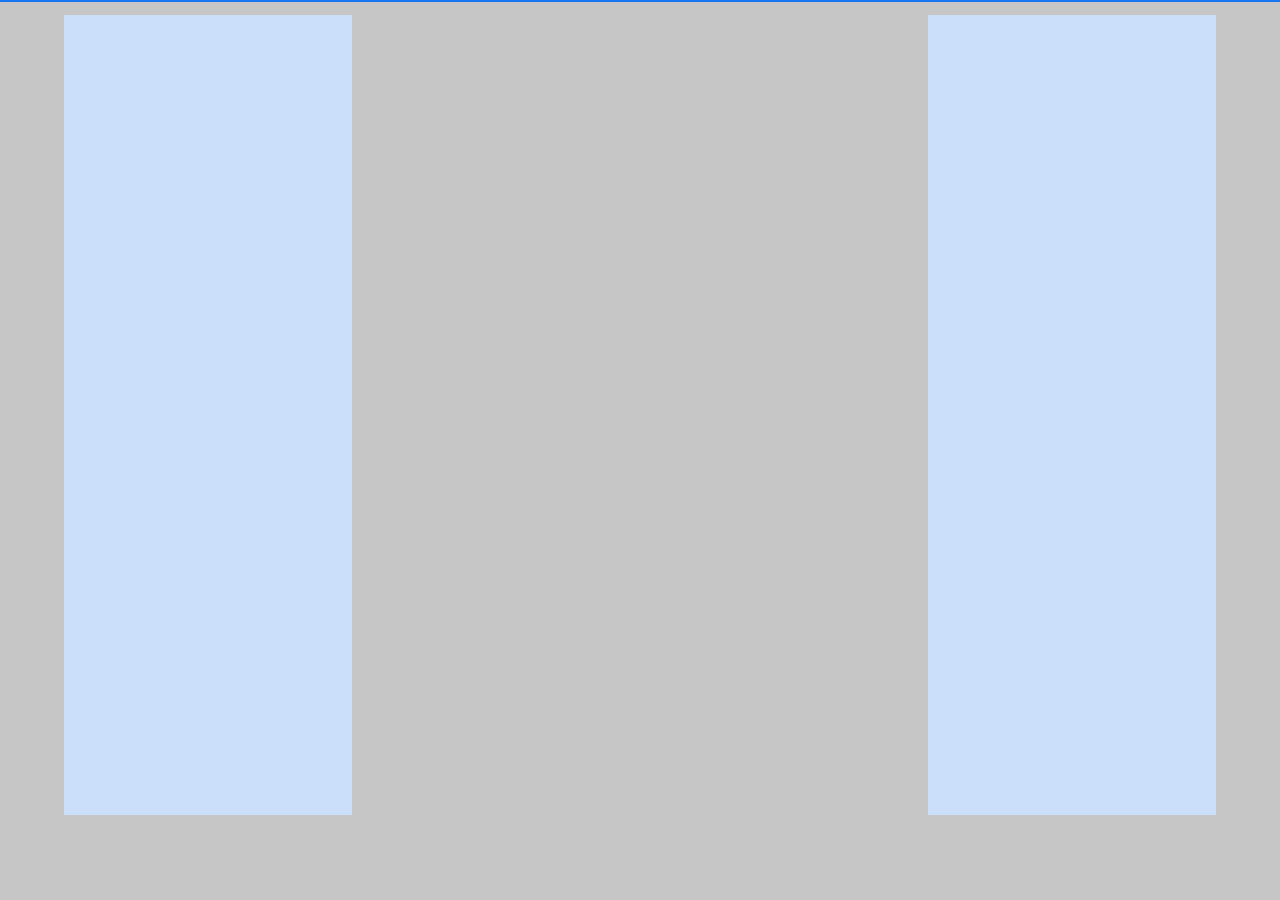
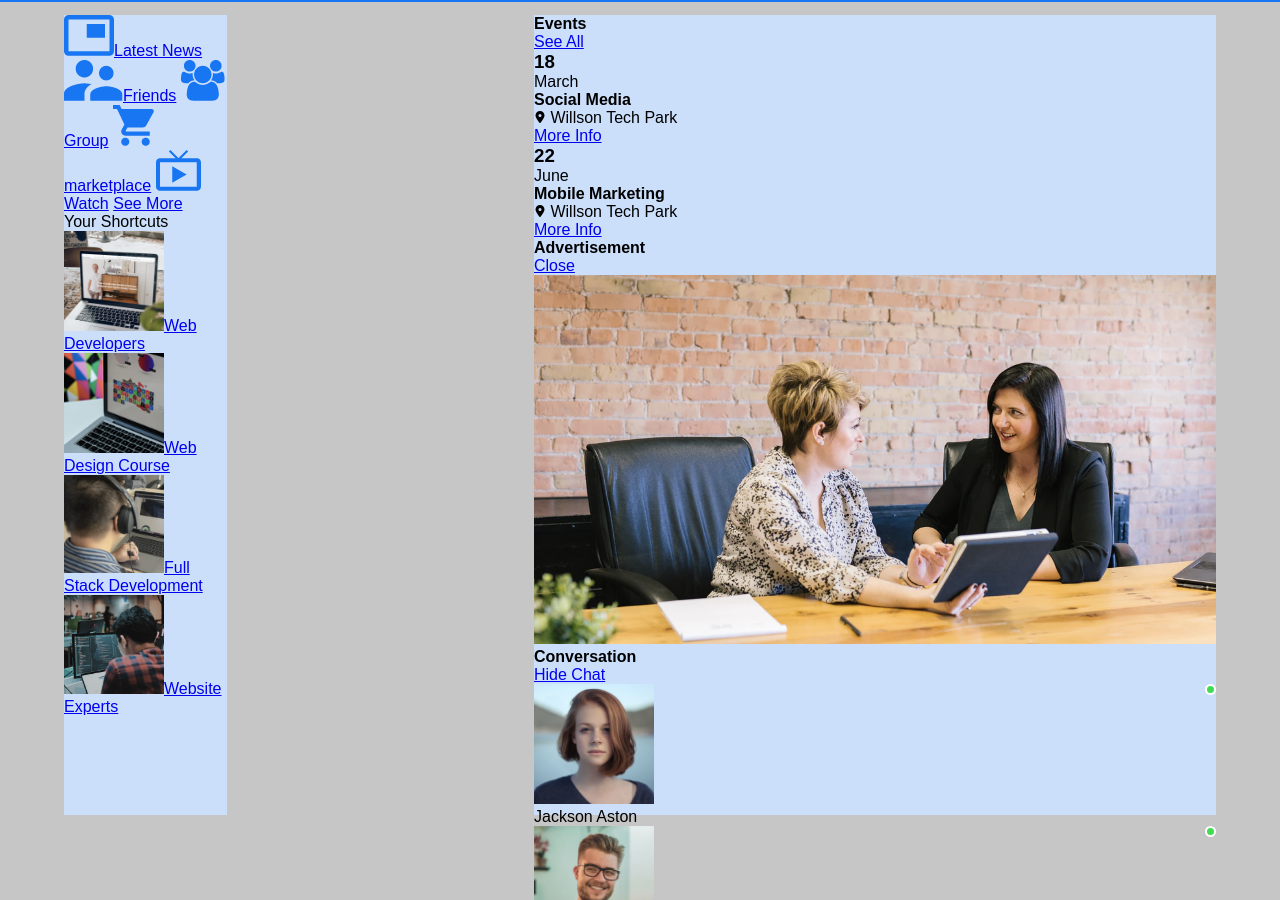
Before and after one commit to GowravSai26/Frontend_Projects, a plain HTML site: page socialbook_img/index.html in a window 1280 px wide. Shown: the part 52-952 px from the top of the page. Before the commit the page ends 880 px from the top, so only its background shows below. Drawn offline with Linux system fonts and the light colour scheme.

Commit message:
Update index.html

```diff
--- a/socialbook_img/index.html
+++ b/socialbook_img/index.html
@@ -1,25 +1,29 @@
 <!DOCTYPE html>
 <html lang="en">
+
 <head>
    <meta charset="UTF-8">
    <meta name="viewport" content="width=device-width, initial-scale=1.0">
    <title>Social Book</title>
-    <link rel = "stylesheet" href="style.css">
+   <link rel="stylesheet" href="style.css">
+   <script src="https://kit.fontawesome.com/c4254e24a8.js" crossorigin="anonymous"></script>
 </head>
+
 <body>
+   <div class="master-container">
       <nav>
          <div class="nav-left">
-            <img src = "images/logo.png" class="logo">
+            <img src="images/logo.png" class="logo">
             <ul>
-                <li><img src = "images/notification.png"></li>
-                <li><img src = "images/inbox.png"></li>
-                <li><img src = "images/video.png"></li>
+               <li><img src="images/notification.png"></li>
+               <li><img src="images/inbox.png"></li>
+               <li><img src="images/video.png"></li>
             </ul>
          </div>
          <div class="nav-right">
             <div class="search-box">
                <img src="images/search.png">
-            <input type="text" placeholder ="Search">
+               <input type="text" placeholder="Search">
             </div>
             <div class="nav-user-icon online">
                <img src="images/profile.png">
@@ -29,10 +33,110 @@
       </nav>
 
       <div class="container">
-      <div class="left-sidebar"></div>
-      <div class="main-content"></div>
-      <div class="right-sidebar"></div>
+         <!---------left-sidebar-------- -->
+         <div class="left-sidebar">
+            <div class="imp-links">
+               <a href="#"><img class="imp-links-img" src="images/news.png">Latest News</a>
+               <a href="#"><img class="imp-links-img" src="images/friends.png">Friends</a>
+               <a href="#"><img class="imp-links-img" src="images/group.png">Group</a>
+               <a href="#"><img class="imp-links-img" src="images/marketplace.png">marketplace</a>
+               <a href="#"><img class="imp-links-img" src="images/watch.png">Watch</a>
+               <a href="#">See More</a>
+            </div>
+            <div class="shortcut-links">
+               <p>Your Shortcuts</p>
+               <a href="#"><img src="images/shortcut-1.png">Web Developers</a>
+               <a href="#"><img src="images/shortcut-2.png">Web Design Course</a>
+               <a href="#"><img src="images/shortcut-3.png">Full Stack Development</a>
+               <a href="#"><img src="images/shortcut-4.png">Website Experts</a>
+            </div>
          </div>
 
+         <!---------main-content-------- -->
+         <div class="main-content">
+         </div>
+         <!---------right-sidebar-------- -->
+         <div class="right-sidebar">
+            <div class="sidebar-title">
+               <h4>Events</h4>
+               <a href="#">See All</a>
+            </div>
+
+            <div class="event">
+               <div class="left-event">
+                  <h3>18</h3>
+                  <span>March</span>
+               </div>
+               <div class="right-event">
+                  <h4>Social Media</h4>
+                  <p>
+                     <svg xmlns="http://www.w3.org/2000/svg" viewBox="0 0 384 512" width="12px" height="12px">
+                        <path
+                           d="M215.7 499.2C267 435 384 279.4 384 192C384 86 298 0 192 0S0 86 0 192c0 87.4 117 243 168.3 307.2c12.3 15.3 35.1 15.3 47.4 0zM192 128a64 64 0 1 1 0 128 64 64 0 1 1 0-128z" />
+                     </svg>
+                     Willson Tech Park
+                  </p>
+                  <a href="#">More Info</a>
+               </div>
+            </div>
+
+            <div class="event">
+               <div class="left-event">
+                  <h3>22</h3>
+                  <span>June</span>
+               </div>
+               <div class="right-event">
+                  <h4>Mobile Marketing</h4>
+                  <p>
+                     <svg xmlns="http://www.w3.org/2000/svg" viewBox="0 0 384 512" width="12px" height="12px">
+                        <path
+                           d="M215.7 499.2C267 435 384 279.4 384 192C384 86 298 0 192 0S0 86 0 192c0 87.4 117 243 168.3 307.2c12.3 15.3 35.1 15.3 47.4 0zM192 128a64 64 0 1 1 0 128 64 64 0 1 1 0-128z" />
+                     </svg>
+                     Willson Tech Park
+                  </p>
+                  <a href="#">More Info</a>
+               </div>
+            </div>
+
+            <div class="sidebar-title">
+               <h4>Advertisement</h4>
+               <a href="#">Close</a>
+            </div>
+            <img src="images/advertisement.png" class="sidebar-ads">
+
+            <div class="sidebar-title">
+               <h4>Conversation</h4>
+               <a href="#">Hide Chat</a>
+            </div>
+
+            <!-- wrapper div -->
+            <div>
+               <div class="online-list">
+                  <div class="online">
+                     <img src="images/member-1.png">
+                  </div>
+                  <p>Jackson Aston</p>
+               </div>
+
+               <div class="online-list"></div>
+               <div class="online">
+                  <img src="images/member-2.png">
+               </div>
+               <p>Alison Mina</p>
+
+               <div class="online-list"></div>
+               <div class="online">
+                  <img src="images/member-3.png">
+               </div>
+               <p>Samona Rose</p>
+            </div>
+         </div>
+      </div>
+
+   </div>
+   </div>
+   </div>
+   </div>
 </body>
+
 </html>
```
Lines whose indentation alone changed are shown as unchanged.
